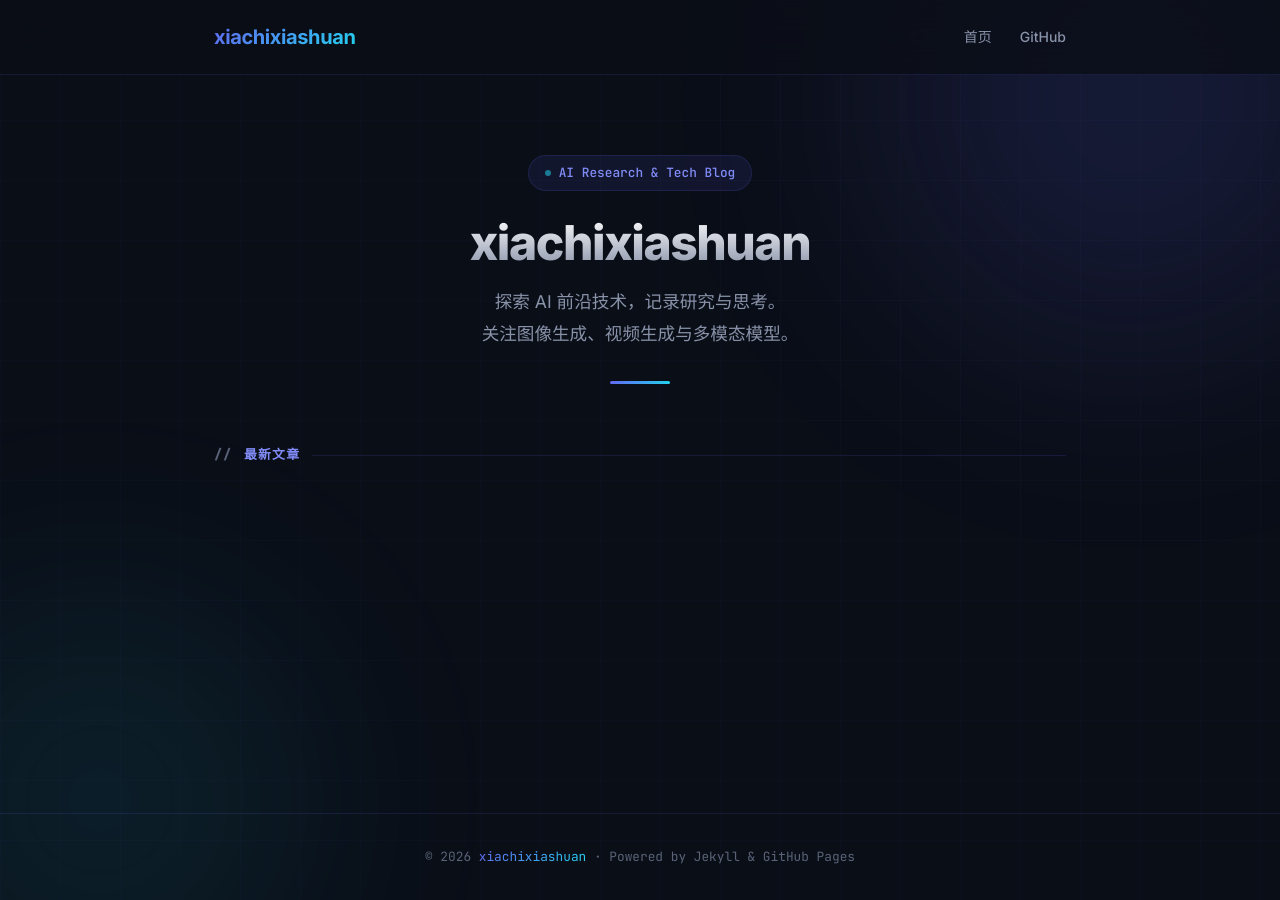
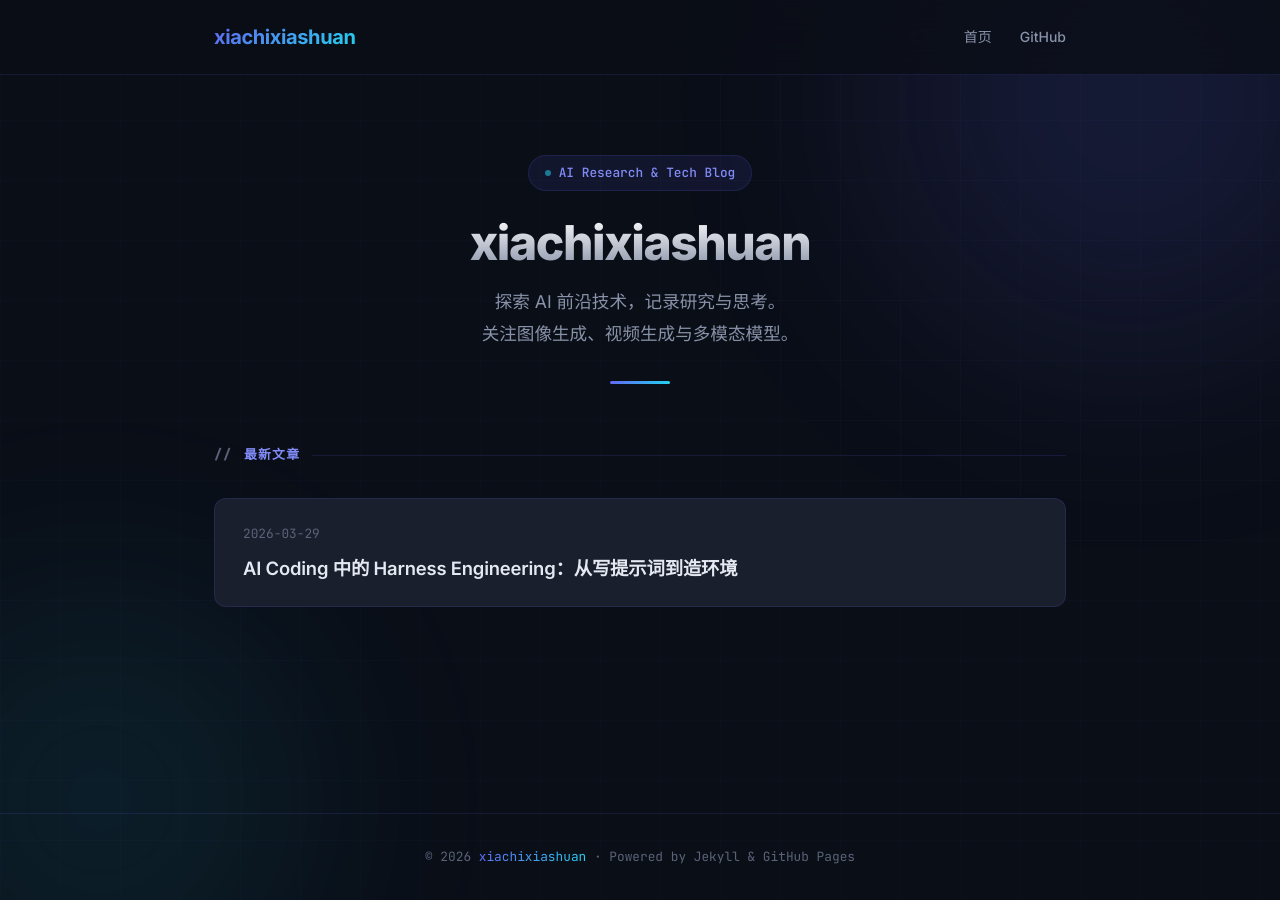
Before and after one commit to xiachixiashuan/xiachixiashuan.github.io, a Jekyll site: the page built from index.html, in a window 1280 px wide. Built offline with Jekyll 4.4.1, drawn with Linux system fonts in a browser that asks for light colours.

Commit message:
fix: rename blog post with date prefix and add YAML front matter
Jekyll requires posts to have YYYY-MM-DD-title.md naming and YAML front
matter (layout, title, date) to be recognized and displayed on the blog.

https://claude.ai/code/session_01JDsa7Mr6aVqQygXEw5Hsrq

```diff
--- a/_posts/harness.md
+++ b/_posts/2026-03-29-harness.md
@@ -1,3 +1,9 @@
+---
+layout: post
+title: "AI Coding 中的 Harness Engineering：从写提示词到造环境"
+date: 2026-03-29
+---
+
 # AI Coding 中的 Harness Engineering：从写提示词到造环境
 
 ## 一、Harness Engineering 到底是什么？
```
